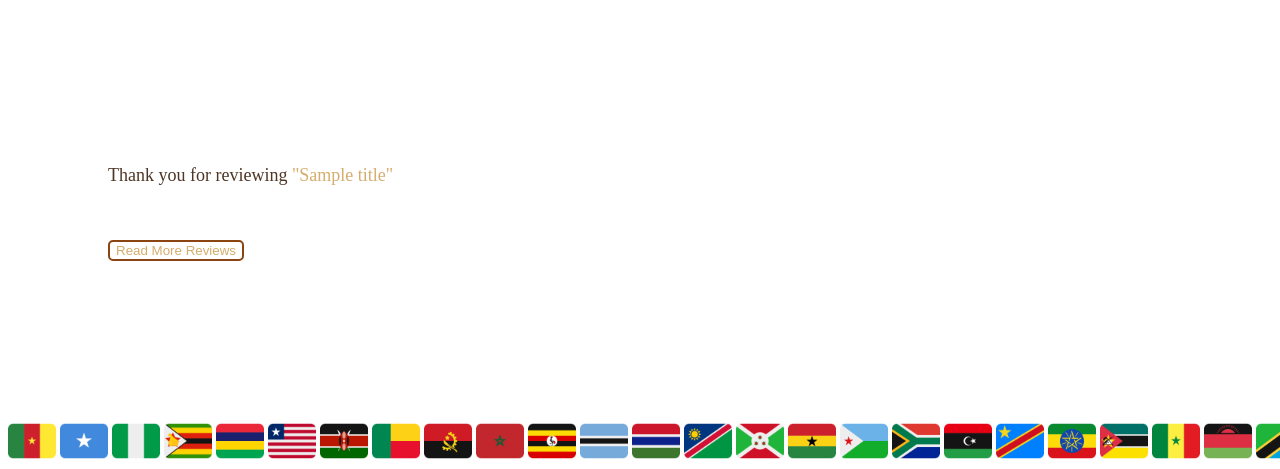
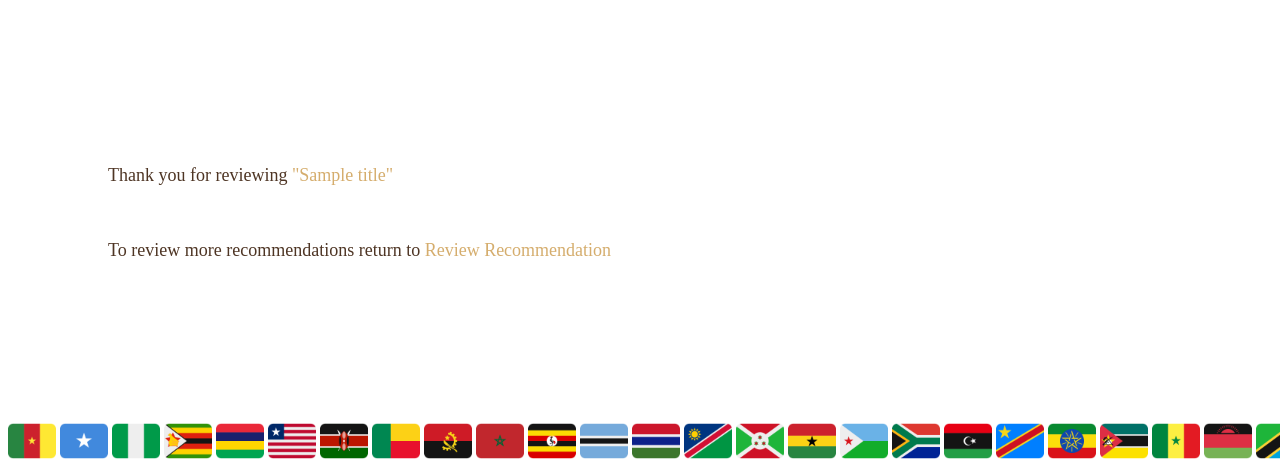
Before and after one commit to Rutendo21/Africas-Gems, a Flask app: template templates/thankyoureview.html in a window 1280 px wide. Shown: the part 331-800 px from the top of the page. Run offline with Flask 2, Linux system fonts and the light colour scheme; the template is opened without the code that fills it: most values are stand-ins (such as "Sample title", 1, 10 or a date in 2020); some libraries are stand-ins or nearby versions.

Commit message:
Commit 44

```diff
--- a/templates/thankyoureview.html
+++ b/templates/thankyoureview.html
@@ -12,16 +12,14 @@
     <br></br>
 
     <div class="messagebox">
-        <form action="/reviews" class="thankyoureviewsubmit" id="thankyoureviewform">
         <input type="hidden" name="title" id="title" value="{{title}}" />
         <message class="message">Thank you for reviewing <text class="link">"{{title}}"</text></message>
         <br></br>
         <br></br>
-            <button class="btn-2" name="reviews" type="submit" style="display: inline"> Read More Reviews </button>
+        <message class="message"> To review more recommendations return to <a class="link" href="/review"> Review Recommendation </a> </message>
         <br></br>
         <br></br>
         <br></br>
-        </form>
     </div>
 
 {% endblock %}
```
Lines whose indentation alone changed are shown as unchanged.
